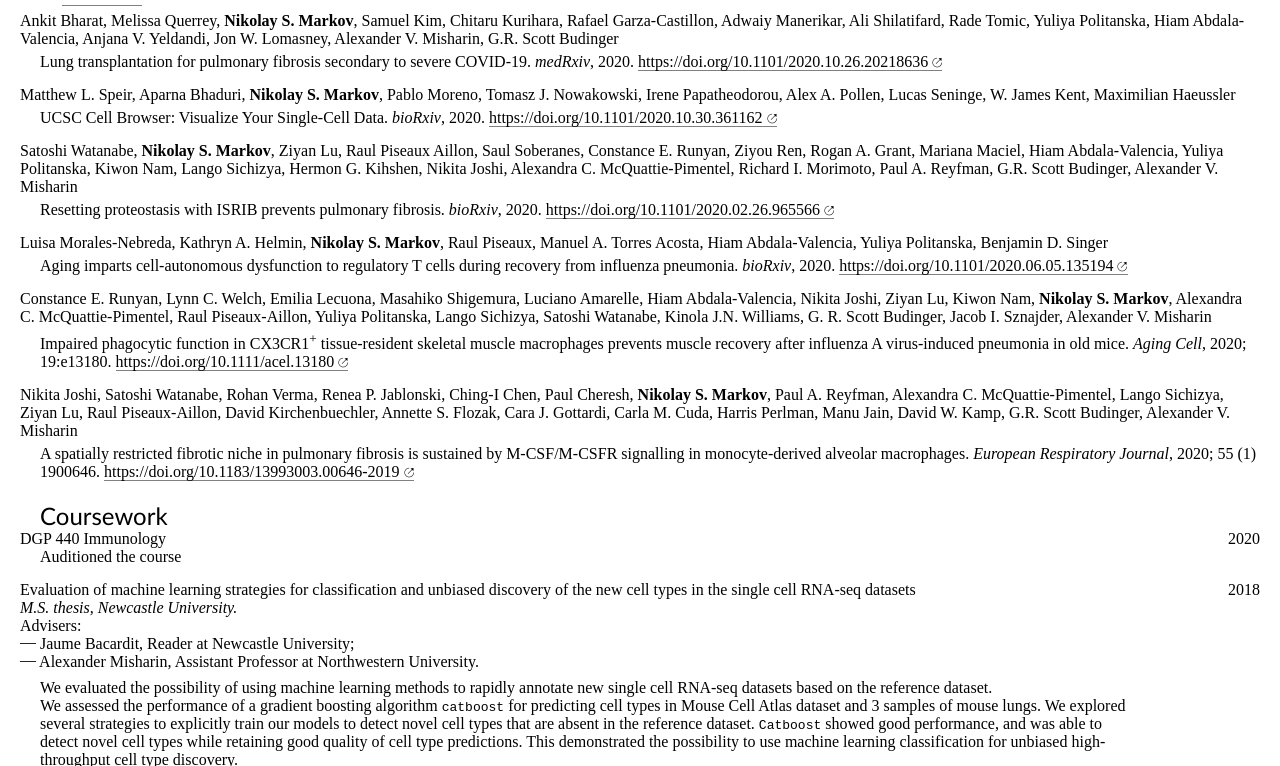
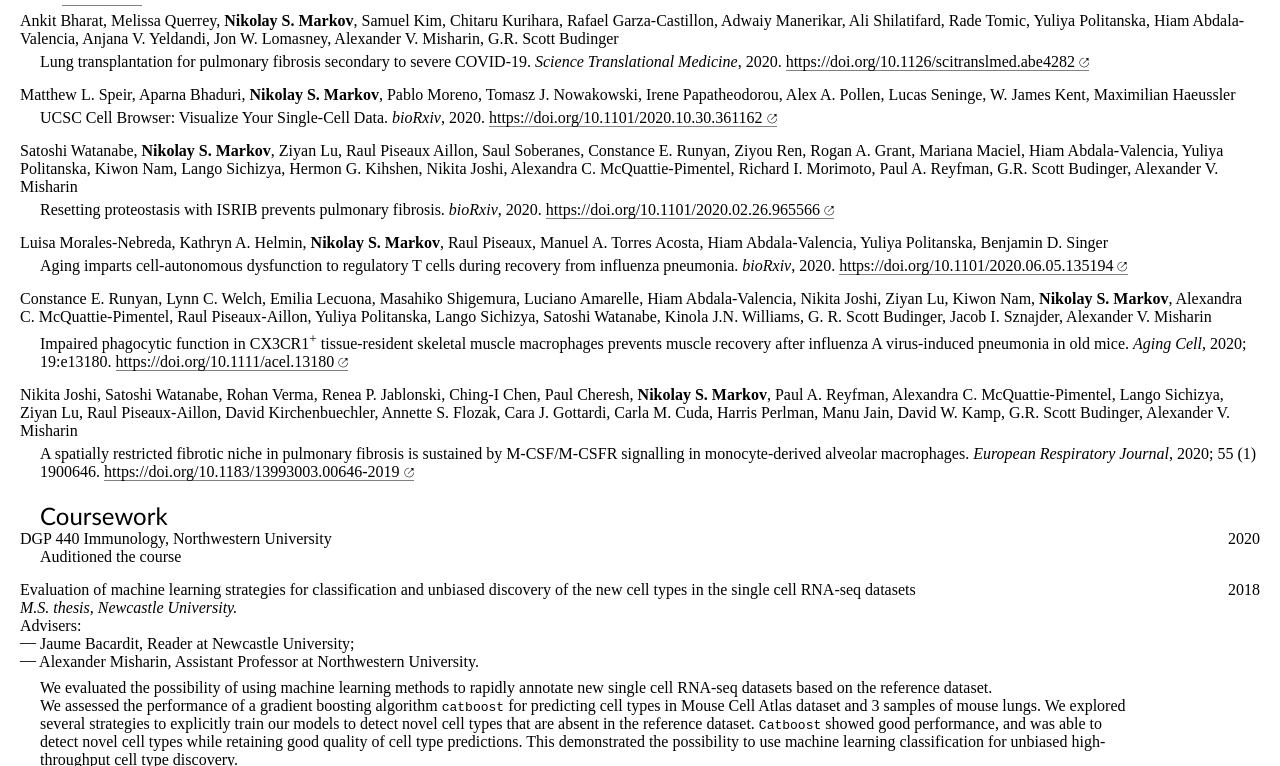
Before and after one commit to mxposed/cv, a plain HTML site: page cv.html in a window 1280 px wide. Shown: the part 513-1279 px from the top of the page. Drawn offline with Linux system fonts and the light colour scheme.

Commit message:
STM paper published

```diff
--- a/cv.html
+++ b/cv.html
@@ -162,8 +162,8 @@ u {
         Alexander V. Misharin, G.R. Scott Budinger
       <div class="details">
         Lung transplantation for pulmonary fibrosis secondary to severe COVID-19.
-        <em>medRxiv</em>, 2020.
-        <a href="https://doi.org/10.1101/2020.10.26.20218636">https://doi.org/10.1101/2020.10.26.20218636</a>
+        <em>Science Translational Medicine</em>, 2020.
+        <a href="https://doi.org/10.1126/scitranslmed.abe4282">https://doi.org/10.1126/scitranslmed.abe4282</a>
       </div>
     </div>
   </div>
@@ -246,7 +246,7 @@ u {
 <section>
   <h2>Coursework</h2>
   <div class="entry">
-    <div>DGP 440 Immunology
+    <div>DGP 440 Immunology, Northwestern University
       <div class="details">
           Auditioned the course
       </div>
```
